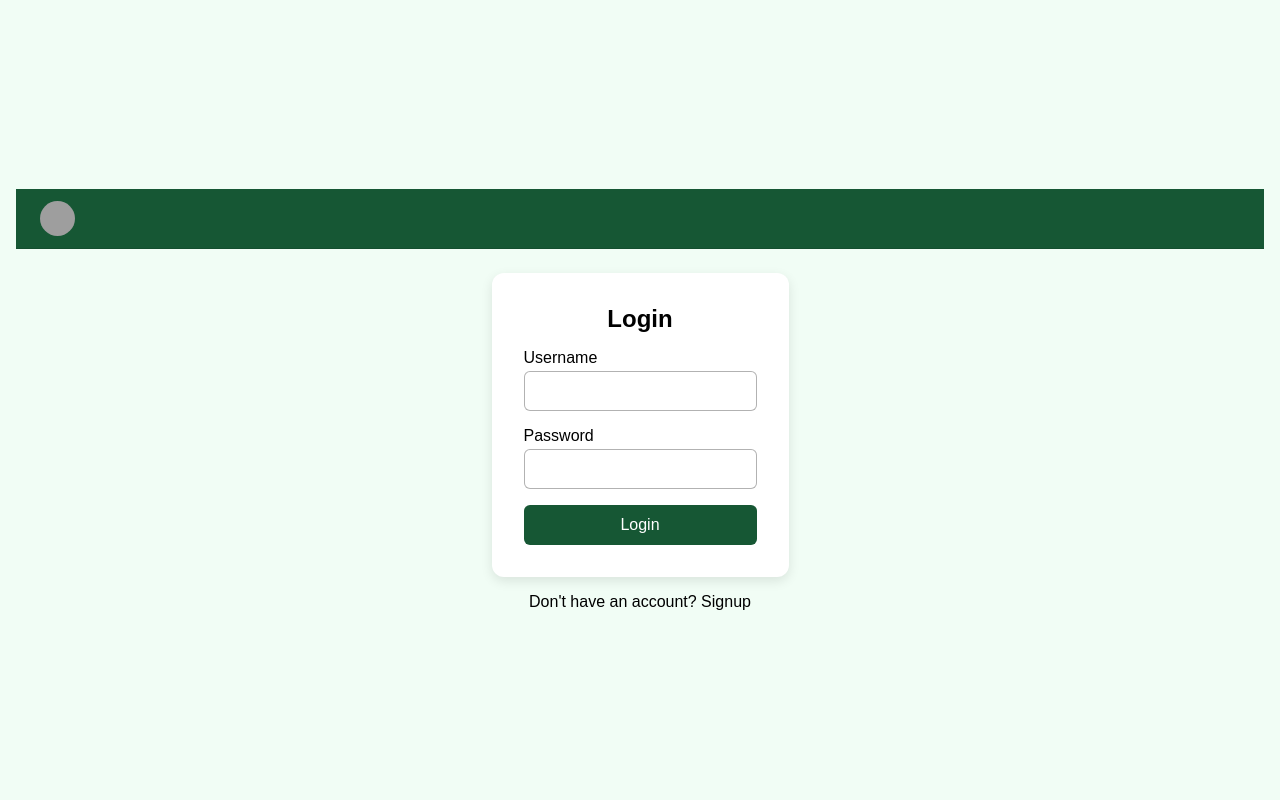
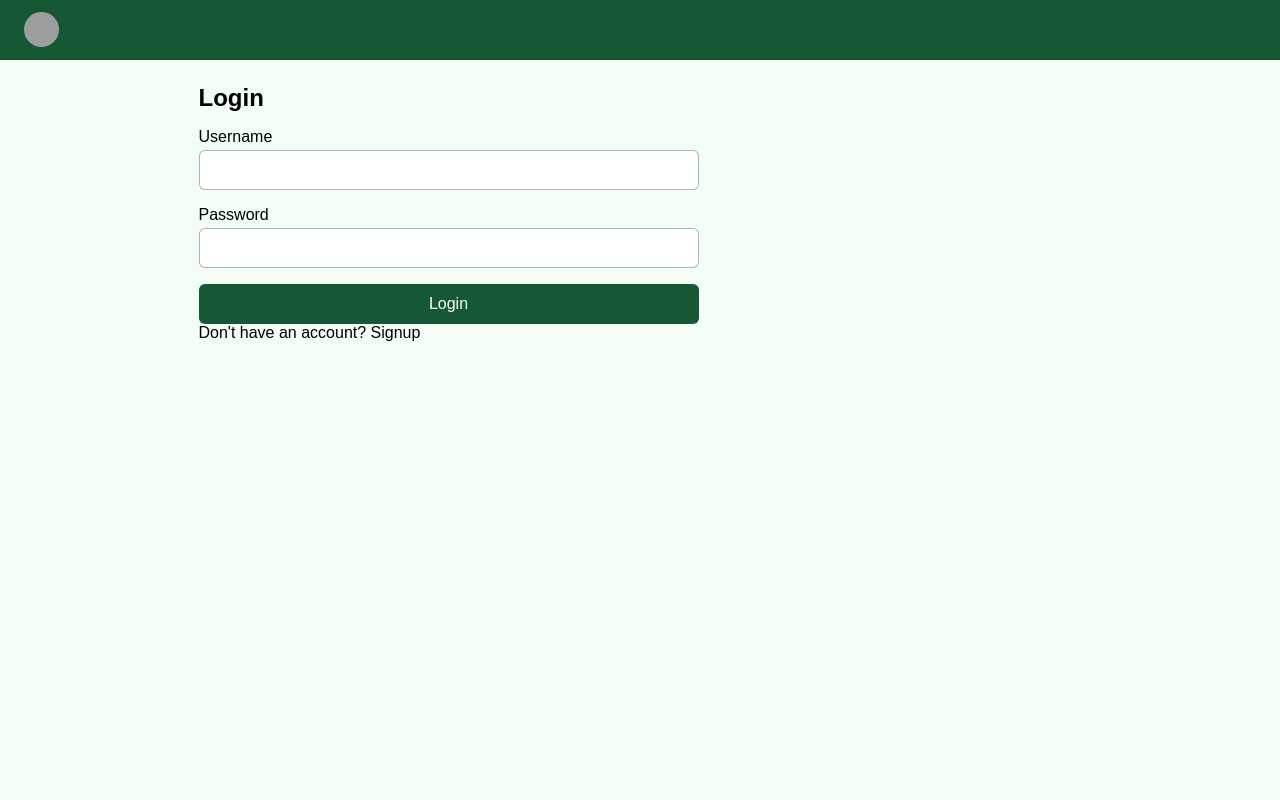
Before and after one commit to excellagun/cs476Project, a PHP site: page /login.html in a window 1280 px wide. Run offline with PHP 8.4, Linux system fonts and the light colour scheme; grey boxes are pictures that could not be loaded.

Commit message:
Update styles.css

```diff
--- a/styles.css
+++ b/styles.css
@@ -177,11 +177,8 @@ header {
   }
 
   main {
-    display: flex;
-    justify-content: center;
-    align-items: center;
-    min-height: calc(100vh - 60px); /* account for sticky header */
-    padding: 40px 16px;
+    border-color: rgba(0, 0, 0, 0.1);
+    padding-bottom: 40px;
   }
 
   form input,
@@ -236,18 +233,8 @@ header {
   }
 
   .auth-form {
-    width: 100%;
-    max-width: 400px;
-    padding: 32px;
-    background-color: #ffffff;
-    border-radius: 12px;
-    box-shadow: 0 4px 12px rgba(0, 0, 0, 0.1);
+    max-width: 500px;
   }
-  .auth-header {
-    font-size: 24px;
-    margin-bottom: 16px;
-    text-align: center;
-}
 
   .auth-option {
     margin-top: 12px;
@@ -259,48 +246,21 @@ header {
     color: blue;
   }
 
-.foot-note {
-    margin-left: 20px;
-    margin-top: 16px;
-}
-body.simple-page {
-  display: flex;
-  flex-direction: column;
-  align-items: center;
-  justify-content: center;
-  height: 100vh;
-  overflow: hidden;
-  padding: 0 16px;
-}
-
-body.simple-page main {
-  display: flex;
-  flex-direction: column;
-  align-items: center;
-  justify-content: center;
-  min-height: auto;
-  padding: 0;
-}
-
-body.simple-page .foot-note {
-  margin: 16px 0 0 0;
-  text-align: center;
-}
 
 /*
     CSS styles for Signup page begins
 */
-/*****#container-signup-page{
+#container-signup-page{
     display: grid;
     grid-template-columns: 3fr 1fr 2fr 0fr;
     grid-template-rows: 150px auto 100px;
     grid-gap: 10px;
 
-    /* vh: viewport height
+    /* vh: viewport height */
     min-height: 100vh;
 
     /* vw: viewport width */
-  /*  width: 100vw;
+    width: 100vw;
 }
 
 #header-signup
@@ -308,7 +268,7 @@ body.simple-page .foot-note {
     font-size: 50px;
     text-align: left;
     /*justify-content: center;*/
-/*}
+}
 
 #signup{
     grid-column-start: 1;
@@ -369,7 +329,7 @@ body.simple-page .foot-note {
 
  .invalid{
     border: 2px solid red;
- }*/
+ }
 
 /*
     CSS styles for Signup page ends
```
